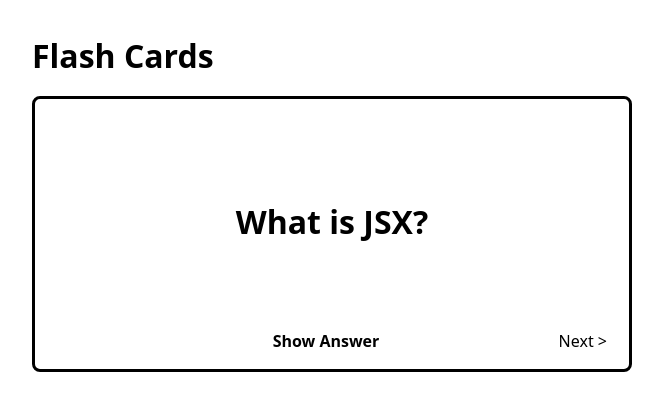
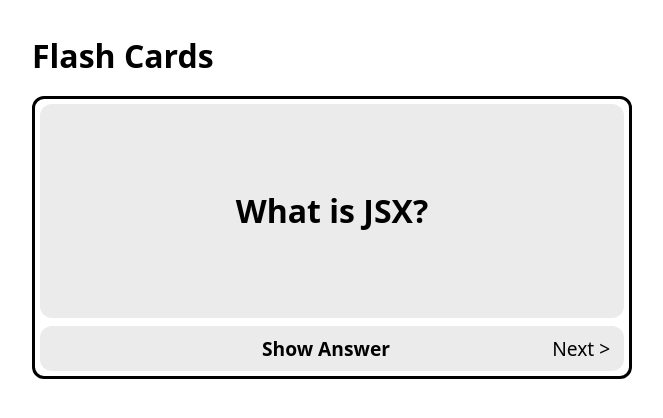
Before and after one commit to massivenobody/react-flashcards, a React (Vite) app: page / in a window 1280 px wide. Shown: the top 418 px of the page, without its empty margins (308-971 px from the left). Built offline with nearby package versions, Linux system fonts and the light colour scheme.

Commit message:
style: refine card layout and spacing
- Adjust border radius for more consistent curvature
- Apply background color to card controls
- Fine-tune padding and margins
- Add background to navigation area
- Increase button font size for better readability

```diff
--- a/src/App.css
+++ b/src/App.css
@@ -4,7 +4,8 @@
   padding: 2rem;
   text-align: center;
 
-  --card-border-color: black;
+  --border-color: black;
+  --background-color: #ebebeb;
 }
 
 h1 {
@@ -19,19 +20,20 @@ h1 {
 
 .card {
   margin-top: 1rem;
-  border: 3px solid var(--card-border-color);
-  border-radius: 8px;
-  padding: 1rem;
+  border: 3px solid var(--border-color);
+  border-radius: 12px;
+  padding: 0.3rem;
 }
 
 .card-content {
   width: 100%;
+  border-radius: 12px;
   min-height: 150px;
   display: flex;
   align-items: center;
   justify-content: center;
-  margin: 2rem 0;
-
+  padding: 2rem 0;
+  background-color: var(--background-color);
 }
 
 .card-content h2 {
@@ -44,9 +46,13 @@ h1 {
 }
 
 .card-controls {
+  margin-top: 0.5rem;
   display: flex;
   justify-content: space-between;
   gap: 1rem;
+  background-color: var(--background-color);
+  border-radius: 12px;
+  padding: 0.5rem;
   & > * {
     flex: 1;
   }
@@ -60,7 +66,7 @@ h1 {
 
 button {
   border: none;
-  font-size: 1em;
+  font-size: 1.2rem;
   font-weight: 500;
   font-family: inherit;
   background-color: inherit;
```
